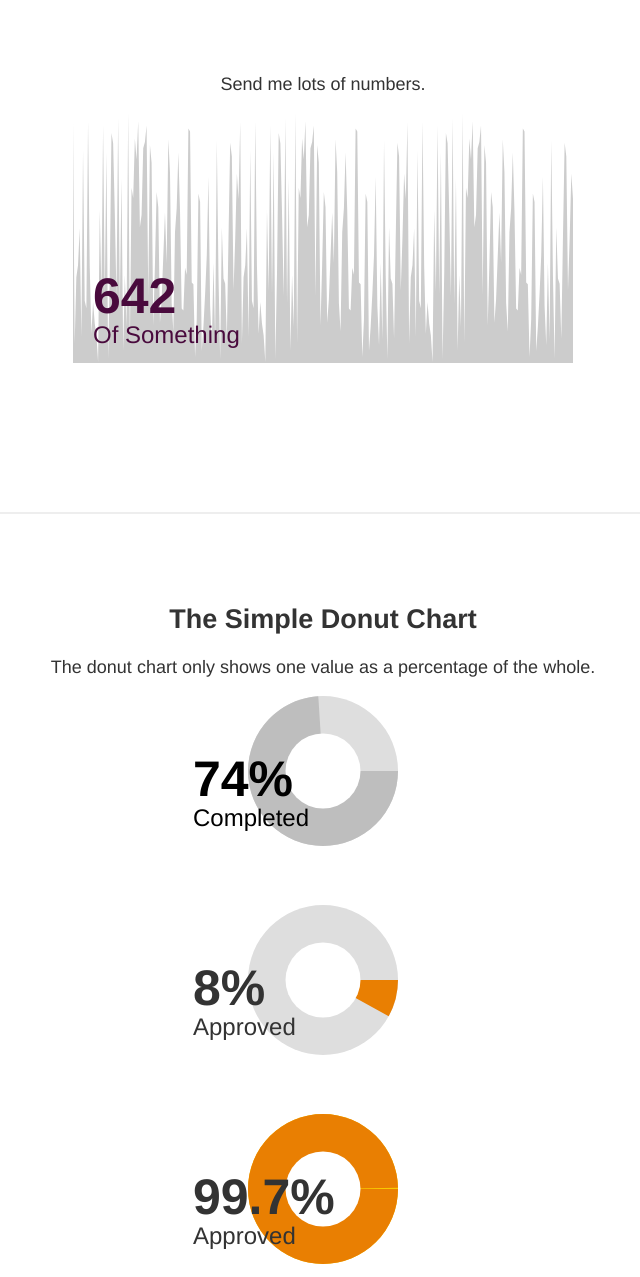
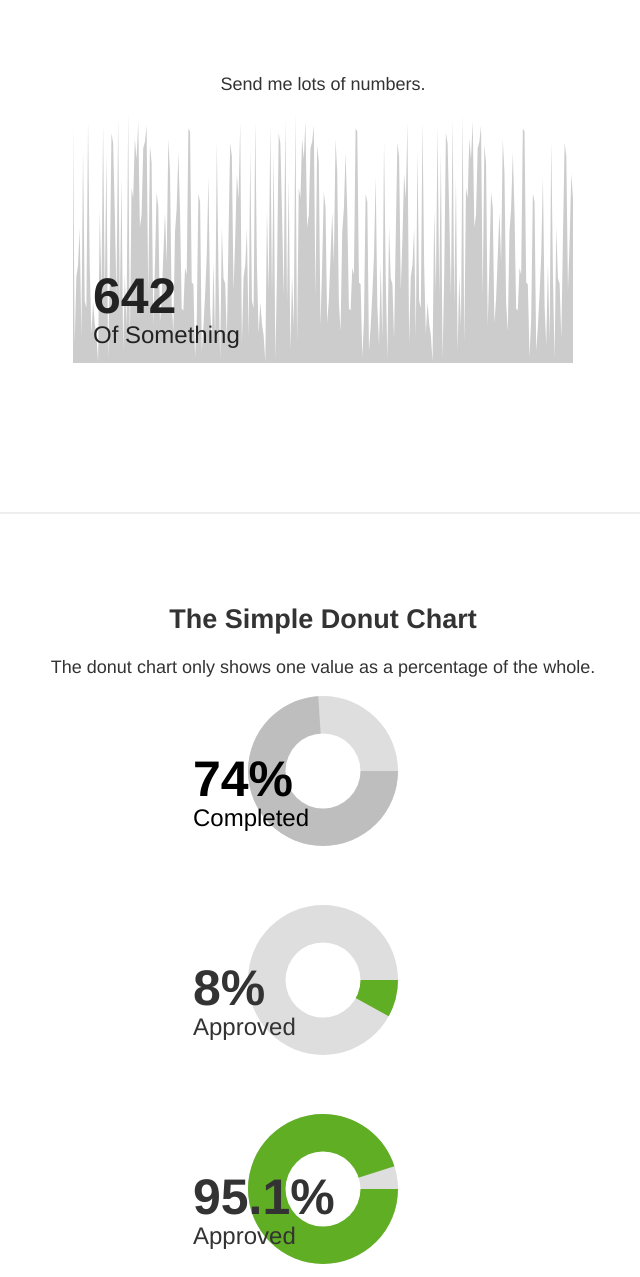
Before and after one commit to tylerlee/chartabull, a website: page index.html in a window 1280 px wide. Shown: the part 1123-2400 px from the top of the page, without its empty margins (317-957 px from the left). Drawn offline with Linux system fonts and the light colour scheme.

Commit message:
small tweaks

```diff
--- a/index.html
+++ b/index.html
@@ -46,7 +46,7 @@
 
     <canvas height="150" width="300" class="js-line-chart"
         data-values="[1,3,4,5,17]"
-        data-options='{"chartColor": "#ccc", "textColor": "#490A3D"}'
+        data-options='{"chartColor": "#dedede", "textColor": "#222"}'
         data-text="Members"
         data-type="line">
     </canvas>
@@ -55,7 +55,7 @@
 
     <canvas height="250" width="500" class="js-line-chart rounded"
         data-values="[25,15,25,3,35]"
-        data-options='{"backgroundColor": "#E97F02", "chartColor": "#F8CA00", "textColor": "#490A3D"}'
+        data-options='{"backgroundColor": "#E97F02", "chartColor": "#F8CA00", "textColor": "#222"}'
         data-text="% Retention Rate"
         data-type="line">
     </canvas>
@@ -66,7 +66,7 @@
 
     <canvas height="250" width="500" class="js-line-chart"
         data-values="[942, 76, 335, 382, 527, 102, 832, 244, 214, 947, 379, 114, 239, 155, 108, 4, 600, 279, 929, 269, 824, 15, 354, 900, 860, 586, 262, 957, 232, 721, 49, 344, 141, 978, 76, 686, 645, 878, 796, 947, 531, 579, 840, 865, 929, 263, 853, 783, 146, 386, 669, 609, 157, 248, 420, 589, 391, 875, 745, 236, 123, 512, 605, 823, 594, 213, 205, 373, 345, 917, 906, 315, 308, 23, 171, 663, 630, 47, 143, 270, 421, 729, 224, 69, 392, 93, 870, 343, 15, 531, 331, 310, 95, 495, 862, 808, 284, 486, 741, 642,942, 76, 335, 382, 527, 102, 832, 244, 214, 947, 379, 114, 239, 155, 108, 4, 600, 279, 929, 269, 824, 15, 354, 900, 860, 586, 262, 957, 232, 721, 49, 344, 141, 978, 76, 686, 645, 878, 796, 947, 531, 579, 840, 865, 929, 263, 853, 783, 146, 386, 669, 609, 157, 248, 420, 589, 391, 875, 745, 236, 123, 512, 605, 823, 594, 213, 205, 373, 345, 917, 906, 315, 308, 23, 171, 663, 630, 47, 143, 270, 421, 729, 224, 69, 392, 93, 870, 343, 15, 531, 331, 310, 95, 495, 862, 808, 284, 486, 741, 642,942, 76, 335, 382, 527, 102, 832, 244, 214, 947, 379, 114, 239, 155, 108, 4, 600, 279, 929, 269, 824, 15, 354, 900, 860, 586, 262, 957, 232, 721, 49, 344, 141, 978, 76, 686, 645, 878, 796, 947, 531, 579, 840, 865, 929, 263, 853, 783, 146, 386, 669, 609, 157, 248, 420, 589, 391, 875, 745, 236, 123, 512, 605, 823, 594, 213, 205, 373, 345, 917, 906, 315, 308, 23, 171, 663, 630, 47, 143, 270, 421, 729, 224, 69, 392, 93, 870, 343, 15, 531, 331, 310, 95, 495, 862, 808, 284, 486, 741, 642]"
-        data-options='{"chartColor": "#ccc", "textColor": "#490A3D"}'
+        data-options='{"chartColor": "#ccc", "textColor": "#222"}'
         data-text="Of Something"
         data-type="line">
     </canvas>
@@ -90,7 +90,7 @@
         class="js-donut-chart"
         data-type="donut"
         data-values="[2,25]"
-        data-options='{"chartColor": "#E97F02", "textColor": "#333", "secondaryColor": "#dedede"}'
+        data-options='{"chartColor": "#60AE24", "textColor": "#333", "secondaryColor": "#dedede"}'
         data-text="Approved"></canvas>
 
     <br>
@@ -98,8 +98,8 @@
     <canvas height="150" width="300"
         class="js-donut-chart"
         data-type="donut"
-        data-values="[123123,123456]"
-        data-options='{"chartColor": "#E97F02", "textColor": "#333", "secondaryColor": "#F8CA00"}'
+        data-values="[123123,129500]"
+        data-options='{"chartColor": "#60AE24", "textColor": "#333", "secondaryColor": "#dedede"}'
         data-text="Approved"></canvas>
 
     <hr>
```
